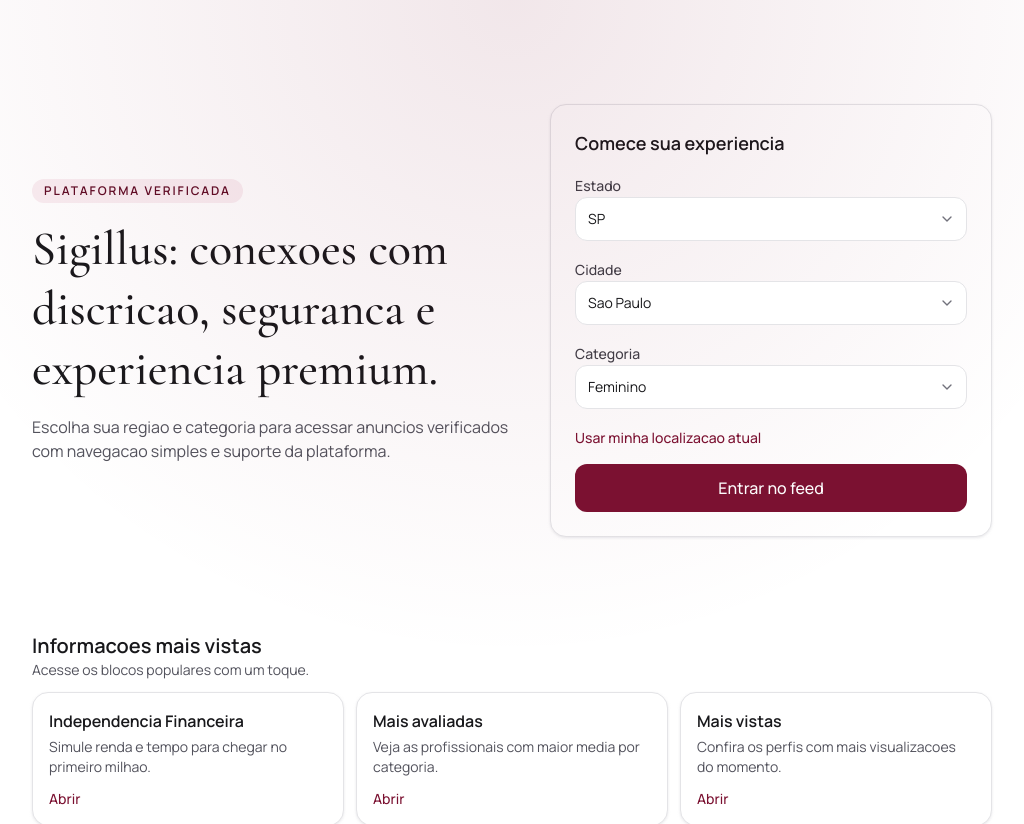
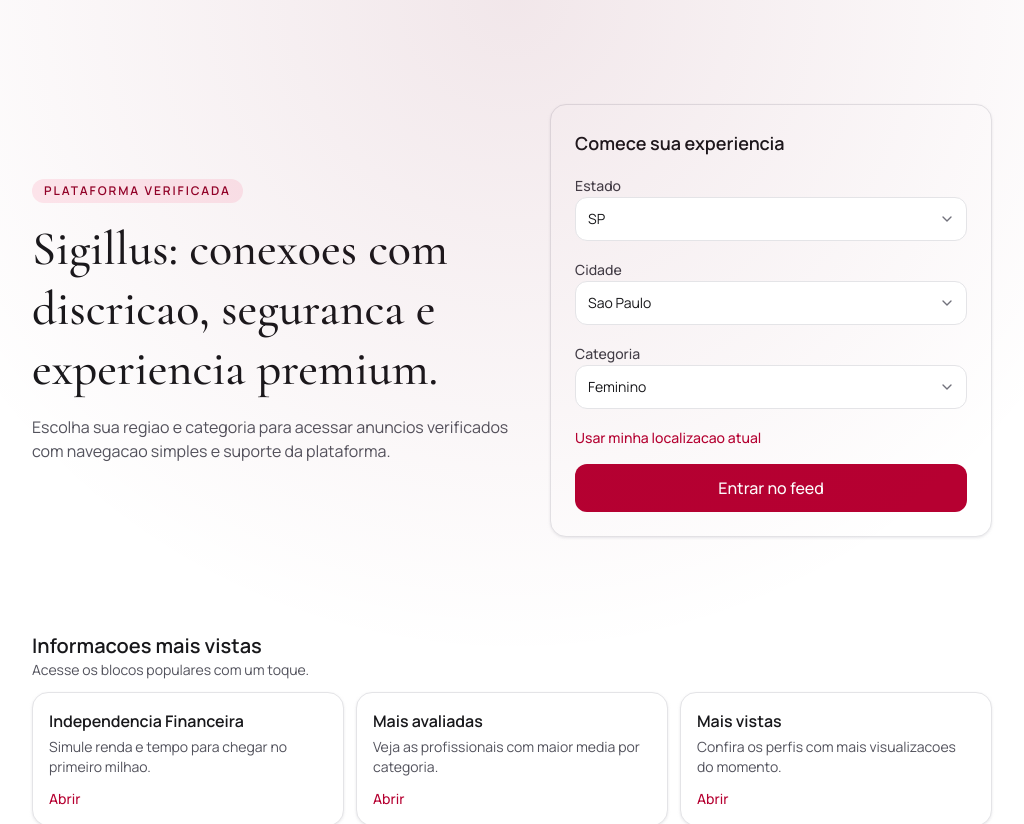
Before and after one commit to warriorsyn/raparigator-front-nextjs, a Next.js app: page / in a window 1280 px wide. Shown: the top 824 px of the page, without its empty margins (128-1152 px from the left). Built offline with nearby package versions, Linux system fonts and the light colour scheme.

Commit message:
altera cor botões

```diff
--- a/app/globals.css
+++ b/app/globals.css
@@ -8,12 +8,12 @@
 @theme inline {
   --color-background: var(--background);
   --color-foreground: var(--foreground);
-  --color-wine-50: #f9edf1;
-  --color-wine-100: #f1d9e1;
-  --color-wine-200: #e7bdcc;
-  --color-wine-300: #d799af;
-  --color-wine-700: #7b1131;
-  --color-wine-800: #5f0b24;
+  --color-wine-50: #ffe8ee;
+  --color-wine-100: #ffd2de;
+  --color-wine-200: #ffacc2;
+  --color-wine-300: #ff7ba1;
+  --color-wine-700: #b60031;
+  --color-wine-800: #920027;
   --font-sans: var(--font-manrope);
   --font-display: var(--font-cormorant);
 }
--- a/app/manifest.ts
+++ b/app/manifest.ts
@@ -8,7 +8,7 @@ export default function manifest(): MetadataRoute.Manifest {
     start_url: "/",
     display: "standalone",
     background_color: "#ffffff",
-    theme_color: "#7b1131",
+    theme_color: "#b60031",
     lang: "pt-BR",
     icons: [
       {
```
